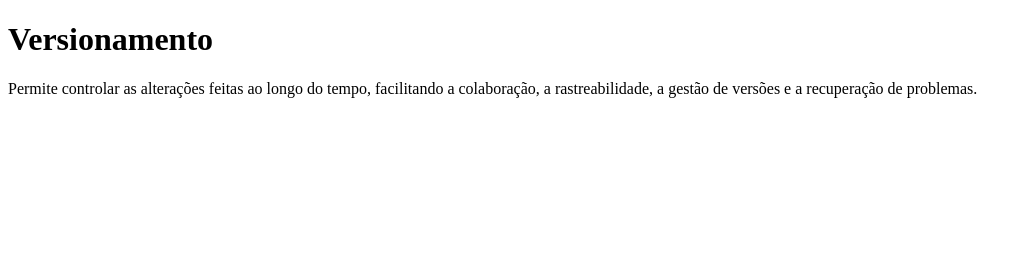
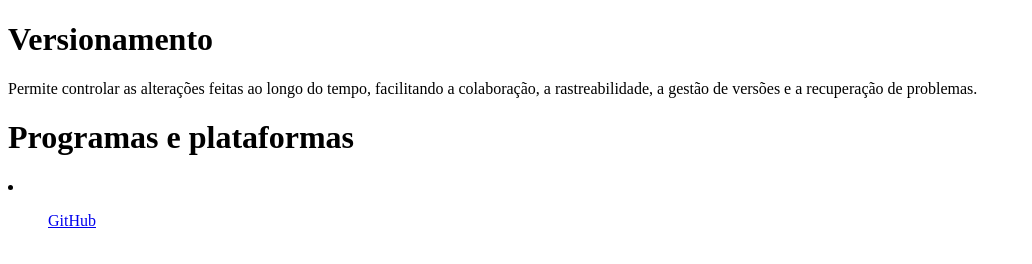
Before and after one commit to MariaEduarda14653/Versionamento, a plain HTML site: page index.html in a window 1280 px wide. Shown: the whole page, without its empty margins (0-1032 px from the left). Drawn offline with Linux system fonts and the light colour scheme.

Commit message:
Update index.html

```diff
--- a/index.html
+++ b/index.html
@@ -8,5 +8,15 @@
 <body>
     <h1>Versionamento</h1>
     <p>Permite controlar as alterações feitas ao longo do tempo, facilitando a colaboração, a rastreabilidade, a gestão de versões e a recuperação de problemas.</p>
+    <h1>Programas e plataformas</h1>
+    <li>
+        <ol>
+            <a href="https://github.com/">GitHub</a>
+            <a href="https://github.com/desktop"></a>
+            <a href=""></a>
+        </ol>
+    </li>
+
+
 </body>
 </html>
```
